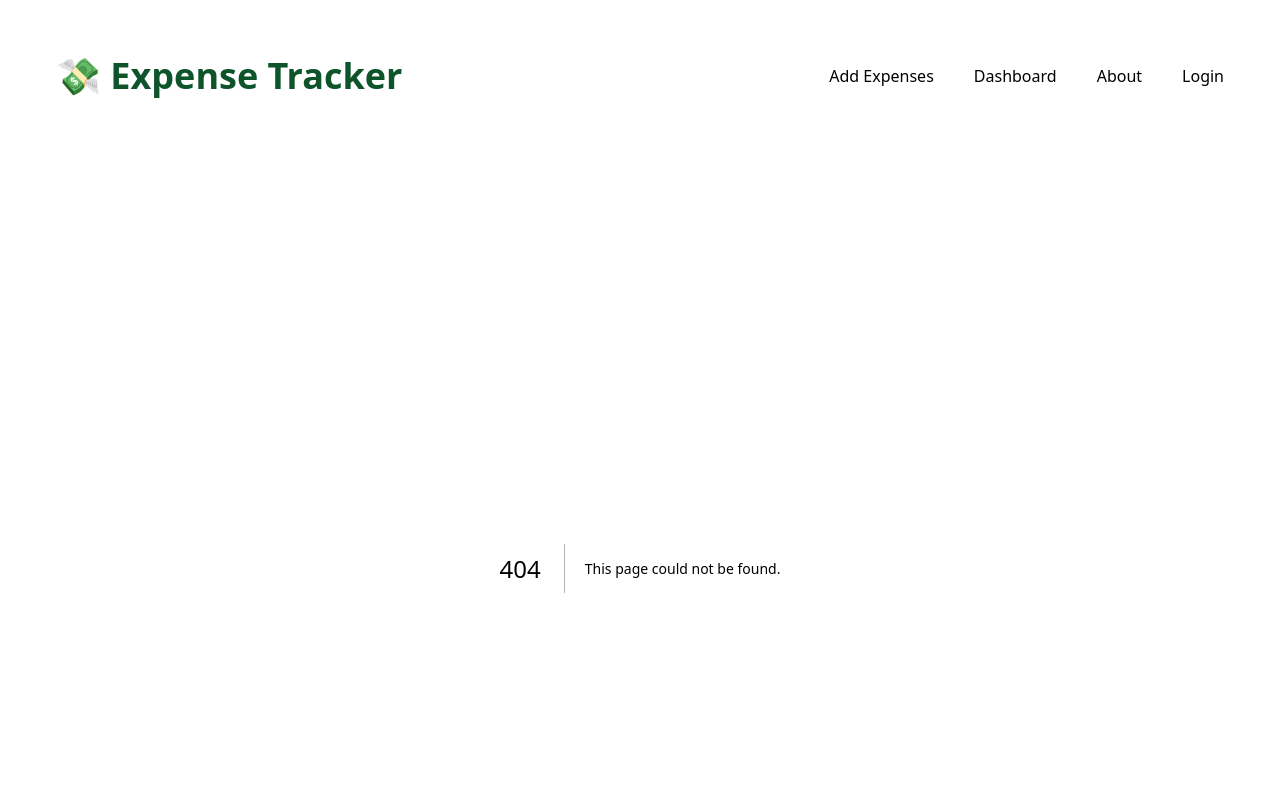
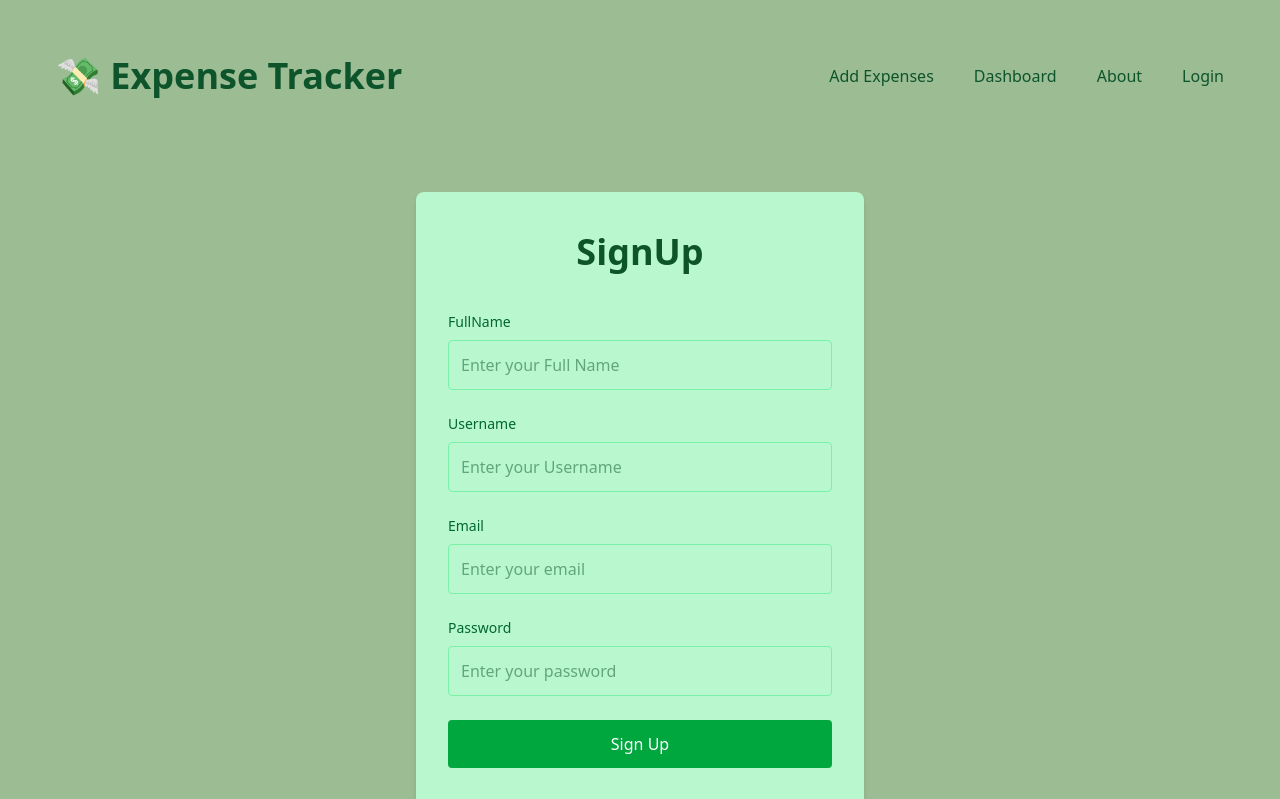
Before and after one commit to raosam23/Expense-Tracker, a Next.js app: page /signup in a window 1280 px wide. Before the commit this address had no page. Shown: the top 799 px of the page. Built offline with nearby package versions, Linux system fonts and the light colour scheme.

Commit message:
Create LogIn form. Create SignUp route and form

```diff
--- /dev/null
+++ b/app/components/LogInForm.tsx
@@ -0,0 +1,35 @@
+import React from 'react';
+
+const LogInForm = () => {
+    return (
+        <form className="bg-green-200 rounded-lg shadow-md px-8 py-10 m-6 w-full max-w-md mx-auto space-y-6">
+            <h2 className="text-center text-4xl mb-10 font-bold text-green-900">Login</h2>
+            <div>
+                <label className="block text-sm font-medium text-green-800 mb-2">Username</label>
+                <input
+                    type="text"
+                    placeholder="Enter your username"
+                    className="w-full border border-green-300 p-3 rounded focus:outline-none focus:ring-2
+                    focus:ring-green-500"
+                />
+            </div>
+            <div>
+                <label className="block text-sm font-medium text-green-800 mb-2">Password</label>
+                <input
+                    type="password"
+                    placeholder="Enter your password"
+                    className="w-full border border-green-300 p-3 rounded focus:outline-none focus:ring-2
+                    focus:ring-green-500"
+                />
+            </div>
+            <button
+                type="submit"
+                className="w-full bg-green-600 text-white py-3 rounded hover:bg-green-700 transition duration-200"
+            >
+                Log In
+            </button>
+        </form>
+    );
+};
+
+export default LogInForm;
--- /dev/null
+++ b/app/components/SignUpForm.tsx
@@ -0,0 +1,53 @@
+import React from 'react';
+
+const SignUpForm = () => {
+    return (
+        <form className="bg-green-200 rounded-lg shadow-md px-8 py-10 m-6 w-full max-w-md mx-auto space-y-6">
+            <h2 className="text-center text-4xl mb-10 font-bold text-green-900">SignUp</h2>
+            <div>
+                <label className="block text-sm font-medium text-green-800 mb-2">FullName</label>
+                <input
+                    type="text"
+                    placeholder="Enter your Full Name"
+                    className="w-full border border-green-300 p-3 rounded focus:outline-none focus:ring-2
+                    focus:ring-green-500"
+                />
+            </div>
+            <div>
+                <label className="block text-sm font-medium text-green-800 mb-2">Username</label>
+                <input
+                    type="text"
+                    placeholder="Enter your Username"
+                    className="w-full border border-green-300 p-3 rounded focus:outline-none focus:ring-2
+                    focus:ring-green-500"
+                />
+            </div>
+            <div>
+                <label className="block text-sm font-medium text-green-800 mb-2">Email</label>
+                <input
+                    type="Email"
+                    placeholder="Enter your email"
+                    className="w-full border border-green-300 p-3 rounded focus:outline-none focus:ring-2
+                    focus:ring-green-500"
+                />
+            </div>
+            <div>
+                <label className="block text-sm font-medium text-green-800 mb-2">Password</label>
+                <input
+                    type="password"
+                    placeholder="Enter your password"
+                    className="w-full border border-green-300 p-3 rounded focus:outline-none focus:ring-2
+                    focus:ring-green-500"
+                />
+            </div>
+            <button
+                type="submit"
+                className="w-full bg-green-600 text-white py-3 rounded hover:bg-green-700 transition duration-200"
+            >
+                Sign Up
+            </button>
+        </form>
+    );
+};
+
+export default SignUpForm;
--- a/app/login/page.tsx
+++ b/app/login/page.tsx
@@ -1,7 +1,9 @@
+import LogInForm from "@/app/components/LogInForm";
+
 export default function Login() {
     return(
         <div>
-            Login Page
+            <LogInForm />
         </div>
     )
 }
--- /dev/null
+++ b/app/signup/page.tsx
@@ -0,0 +1,9 @@
+import SignUpForm from "@/app/components/SignUpForm";
+
+export default function SignUp() {
+    return (
+        <div>
+            <SignUpForm />
+        </div>
+    )
+}
--- a/package.json
+++ b/package.json
@@ -12,6 +12,7 @@
     "axios": "^1.8.4",
     "chart.js": "^4.4.9",
     "next": "15.3.0",
+    "next-auth": "^4.24.11",
     "react": "^19.0.0",
     "react-chartjs-2": "^5.3.0",
     "react-dom": "^19.0.0",
```
Also changed, not shown: 1 other file (tests, documents, lock files or other folders).
